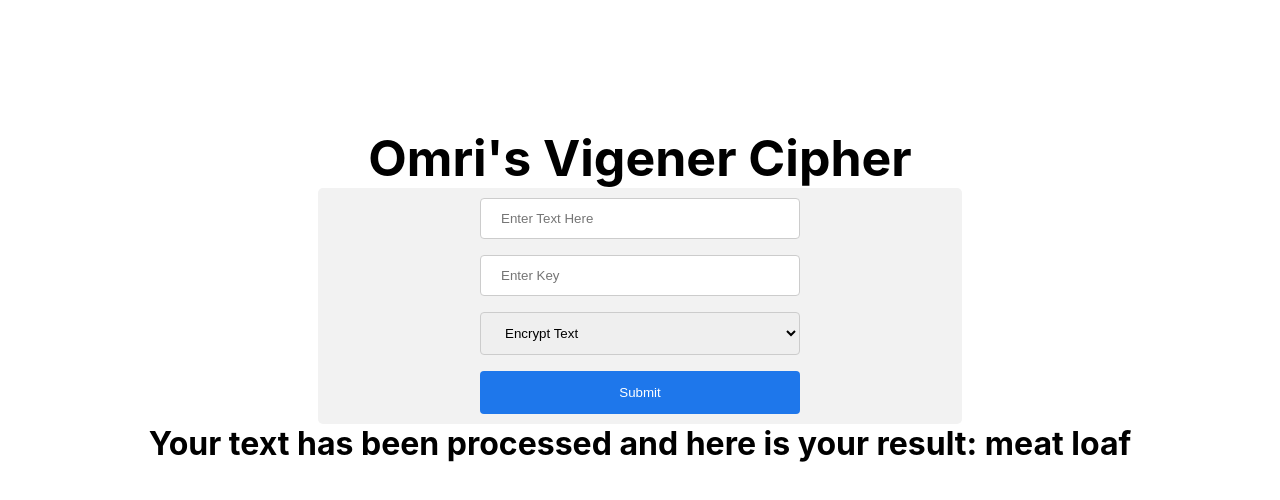
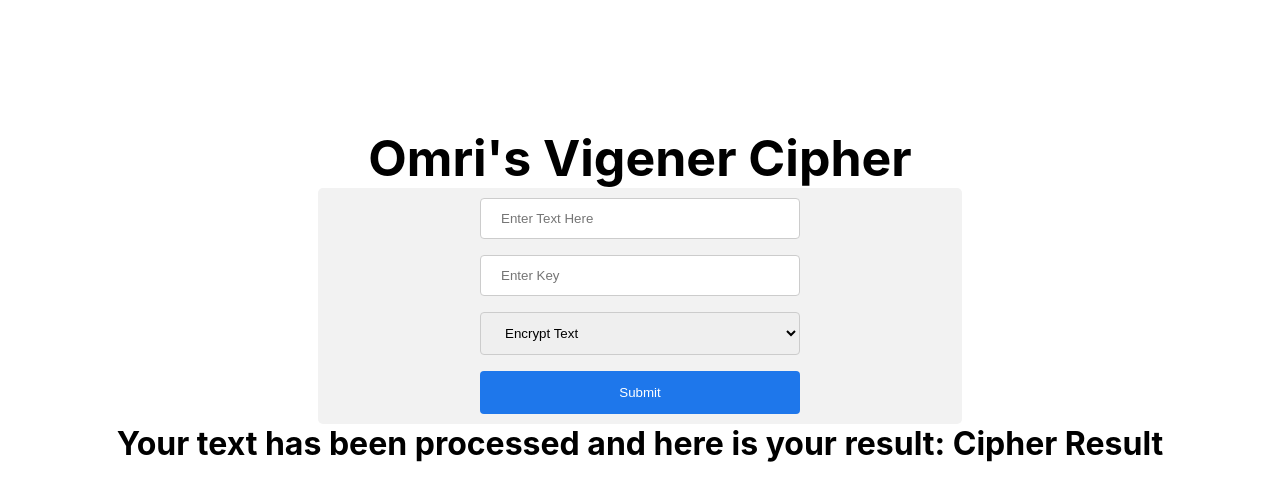
Before and after one commit to O-Labz/vigener-front-end, a React (Create React App) app: page / in a window 1280 px wide. Shown: the top 500 px of the page. Built offline with nearby package versions, Linux system fonts and the light colour scheme.

Commit message:
final update to app

```diff
--- a/src/App.js
+++ b/src/App.js
@@ -5,24 +5,22 @@ import { async } from "q";
 
 function App() {
 
+  //This use effect functions runs every time the page loads
   // useEffect( () => {
   //   activateCipher();
   // }, []);
 
+  // Variables and states being set
   const vigenerURL = 'http://localhost:8080/api/cipher/encrypt';
-
-  // const Key = 'test';
-  // const rawtext = 'she sells sea shells';
-  // const encrypt = true;
-
   const [rawtext, setRawText] = useState('');
   const [Key, setKey] = useState('');
   const [encrypt, setEncrypt] = useState(true);
-  const [message, setMessage] = useState('meat loaf');
+  const [message, setMessage] = useState('Cipher Result');
 
+
+  // Get text from input
   const getRawText = e => {
     setRawText(e.target.value);
-    console.log(rawtext)
   }
 
   const getKey = e => {
@@ -33,11 +31,11 @@ function App() {
     setEncrypt(e.target.value);
   }
 
+  // Call backend API
   const activateCipher = async () => {
 
     const response = await axios.post(vigenerURL,{'key': Key, 'rawtext': rawtext, 'encrypt': encrypt}, { headers: {'Content-Type': 'application/json', 'Access-Control-Allow-Origin': '*'}})
     .then(function (response) {
-      console.log(response)
       setMessage(response.data.text);
     })
     .catch(function (error) {
@@ -45,9 +43,9 @@ function App() {
     });
 
     const responseData = response;
-    console.log(responseData);
   }
 
+  // Set all final values and send them in post request
   const callVigenerApi = e => {
     e.preventDefault();
     setEncrypt(encrypt);
```
